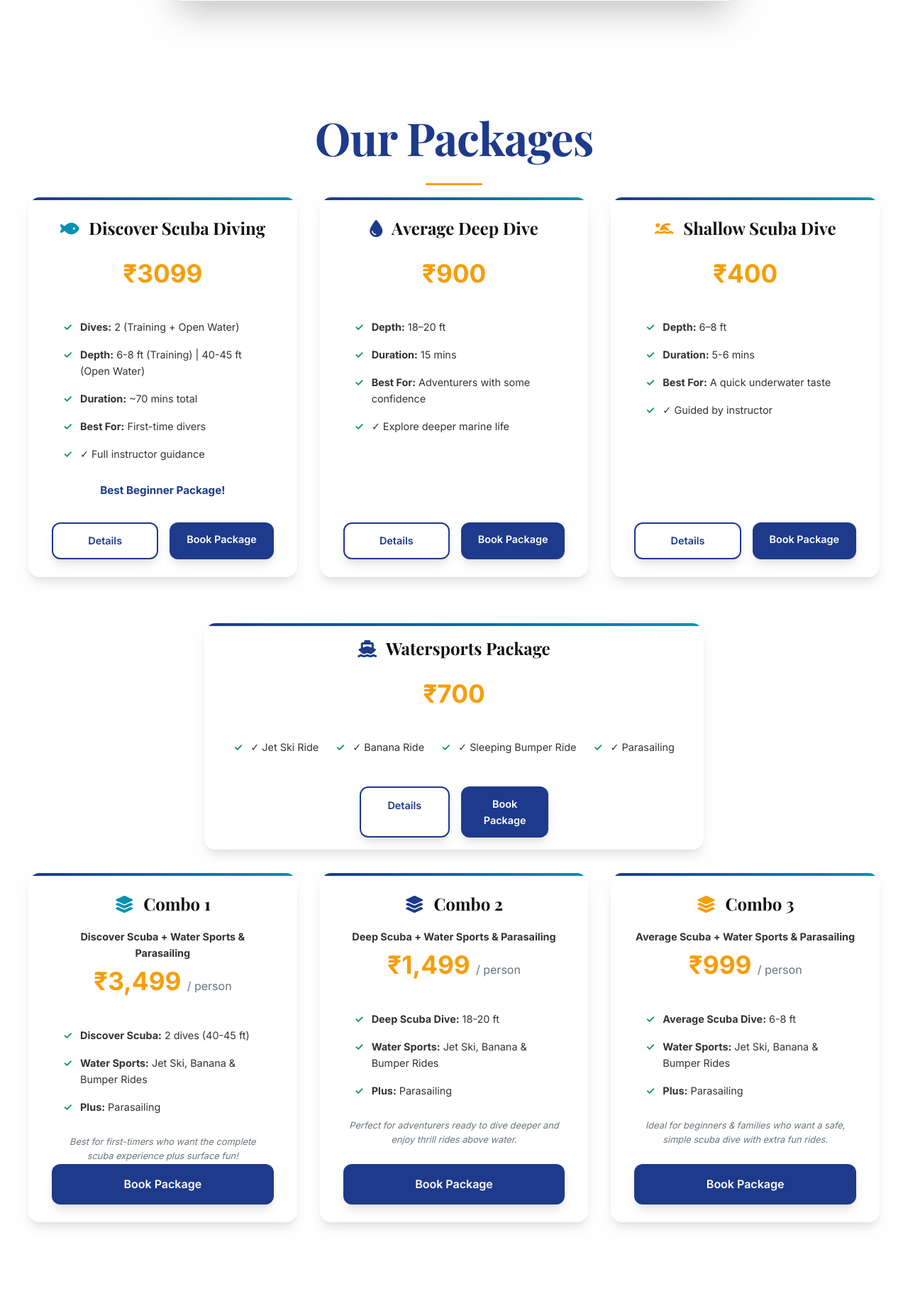
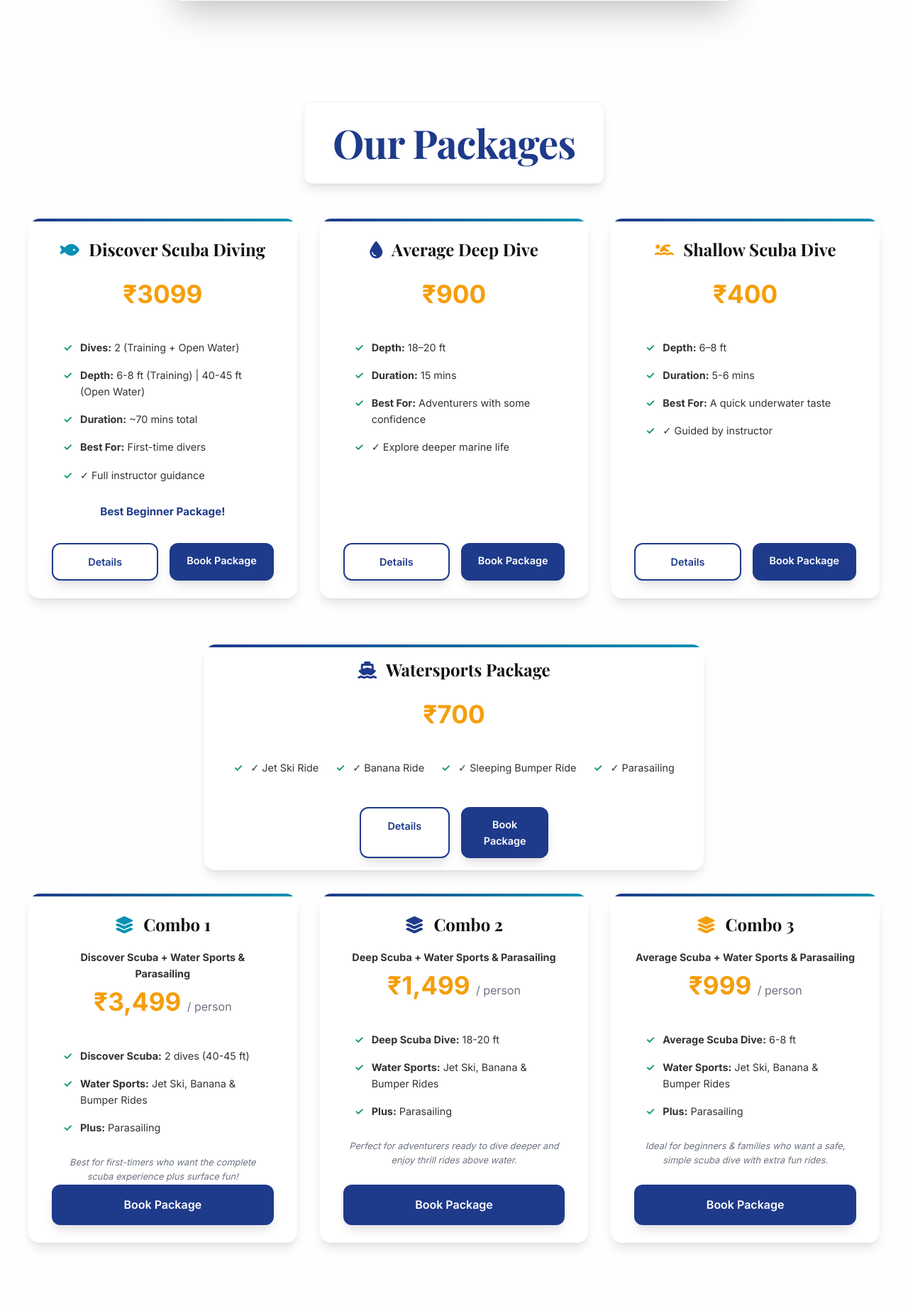
Before and after one commit to ashwininnovatehive/Scuba_Diving_Add, a Flask app: page / in a window 1280 px wide. Shown: the part 1521-3361 px from the top of the page at 71% size. Run offline with Flask 3, Linux system fonts and the light colour scheme.

Commit message:
Update index.html

```diff
--- a/templates/index.html
+++ b/templates/index.html
@@ -392,6 +392,49 @@
         border-radius: 2px;
       }
 
+      /* --- NEW STYLES FOR BOXED HEADINGS --- */
+
+      /* Center the containers for the boxed headings */
+      #packages > div,
+      #gallery > div,
+      #reviews > div,
+      #book > div,
+      #contact > .map-container {
+        /* This ensures the inline-block h2 is centered within its parent */
+        text-align: center;
+      }
+
+      /* Style for the new boxed headings */
+      #packages h2,
+      #gallery h2,
+      #reviews h2,
+      #book h2,
+      #contact h2 {
+        display: inline-block; /* Make the box wrap the text */
+        background: #ffffff;
+        padding: 0.75rem 2.5rem;
+        border-radius: var(--border-radius);
+        box-shadow: var(--shadow-medium);
+        margin-bottom: 3rem; /* Add more space below the heading */
+        font-size: clamp(
+          2.2rem,
+          5vw,
+          3.5rem
+        ); /* Adjust font size for the box */
+        border: 1px solid rgba(0, 0, 0, 0.05);
+      }
+
+      /* Remove the gold line from the boxed headings */
+      #packages h2::after,
+      #gallery h2::after,
+      #reviews h2::after,
+      #book h2::after,
+      #contact h2::after {
+        display: none;
+      }
+
+      /* --- END NEW STYLES --- */
+
       /* Professional card grid */
       .package-cards {
         display: grid;
@@ -1338,6 +1381,7 @@
     </style>
   </head>
   <body>
+    <!-- The rest of the HTML body remains the same -->
     <div class="background-container">
       <div
         class="background-layer"
@@ -2489,7 +2533,13 @@
       <div class="copyright">
         <p>
           © 2025 Blue Adventures. All rights reserved. | Designed with
-          InnvoateHive for ocean lovers.
+          <a
+            href="https://www.innovatehive.in/"
+            target="_blank"
+            rel="noopener noreferrer"
+            >Innovatehive</a
+          >
+          for ocean lovers.
         </p>
       </div>
     </footer>
```
